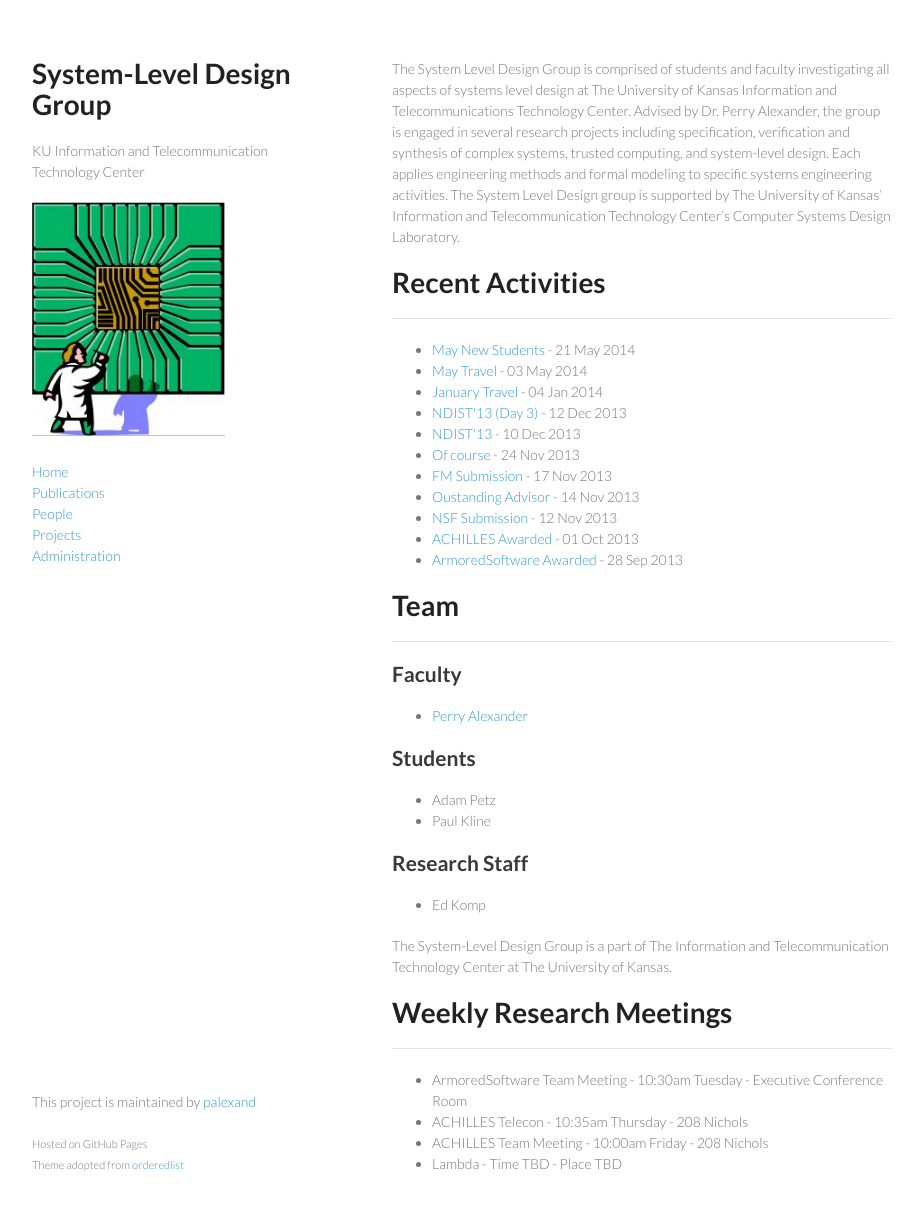
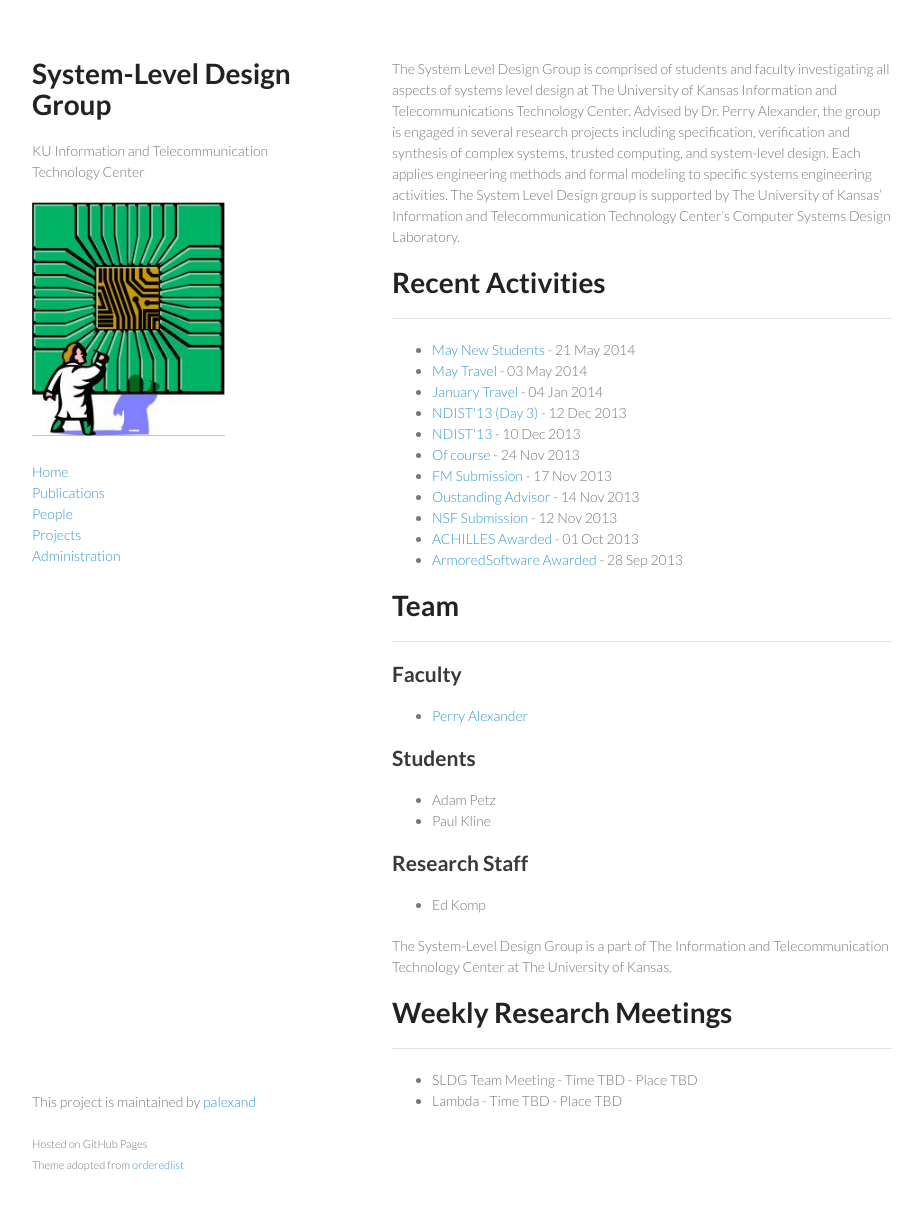
Before and after one commit to ku-sldg/ku-sldg.github.io, a Jekyll site: the page built from index.md, in a window 1280 px wide and 1244 px high. Shown: the top 1210 px of the window, without its empty margins (178-1101 px from the left). Built offline with Jekyll 4.4.1, drawn with Linux system fonts in a browser that asks for light colours.

Commit message:
updating meetings

```diff
--- a/_data/meetings.yml
+++ b/_data/meetings.yml
@@ -1,14 +1,6 @@
-- name: ArmoredSoftware Team Meeting
-  time: 10:30am Tuesday
-  place: Executive Conference Room
-
-- name: ACHILLES Telecon
-  time: 10:35am Thursday
-  place: 208 Nichols
-
-- name: ACHILLES Team Meeting
-  time: 10:00am Friday
-  place: 208 Nichols
+- name: SLDG Team Meeting
+  time: Time TBD
+  place: Place TBD
 
 - name: Lambda
   time: Time TBD
```
